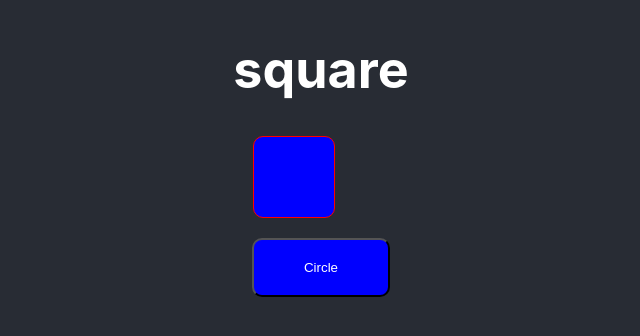
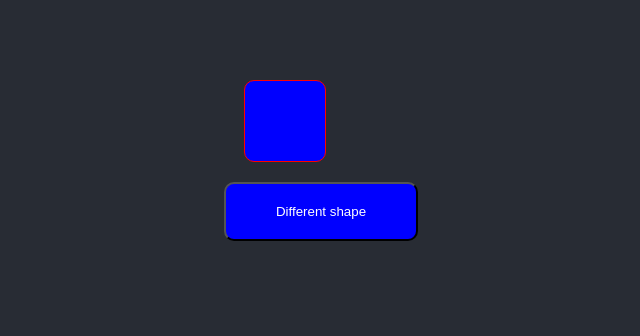
Before and after one commit to QuincyJ1/react-base, a React (Create React App) app: page / in a window 1280 px wide. Shown: the part 250-586 px from the top of the page, without its empty margins (319-959 px from the left). Built offline with nearby package versions, Linux system fonts and the light colour scheme.

Commit message:
react state exercise 1

```diff
--- a/src/App.scss
+++ b/src/App.scss
@@ -42,17 +42,21 @@
   width: 100%;
   justify-content: center;
   flex-wrap: wrap;
+  padding: 50px 100px;
+  box-sizing: border-box;
   .sq {
+    width: 200px;
     height: 200px;
-    width: 200px;
     background-color: blue;
-    border: 1px solid red;
+    border: 1px solid #808080;
+    margin: 5px;
     display: flex;
     justify-content: center;
     align-items: center;
+    flex-direction: column;
+    font-size: 2rem;
+    color: #fff;
     border-radius: 10px;
-    margin: 5px;
-    flex-direction: column;
 
   }
 }
@@ -78,8 +82,10 @@
   flex-direction: column;
 }
 .circle {
-  width: 100px;
-  height: 100px;
+  width: 80px;
+  height: 80px;
   border-radius: 50%;
   background-color: red;
+  margin: 20px;
+
 }
--- a/src/Components/React state/CircleBtn.jsx
+++ b/src/Components/React state/CircleBtn.jsx
@@ -1,23 +1,18 @@
 import { useState } from 'react';
+import Random from './Random.jsx';
 
 function CircleBtn() {
-    const [circle, setCircle] = useState(false);
+    const [sq, setSq] = useState(true);
 
-
-    const shape = () => {
-        setCircle(prevState => !prevState);
-      };
-
-
-      return (
-        <div>
-          <h1>{circle ? 'circle' : 'square'}</h1>
-          <div className={circle ? 'circle' : 'square'}></div>
-          <button className="red" onClick={shape}>
-            {circle ? 'Square' : 'Circle'}
-          </button>
-        </div>
-      );
+   const shape = () => {
+    setSq(!sq)
+   };
+     return (
+     <div>
+      <div className={sq ? 'square' : 'circle'} ></div>
+      <button className='red' onClick={shape}>Different shape</button>
+     </div>
+     )
       }
 
 export default CircleBtn;
--- /dev/null
+++ b/src/Components/React state/Random.jsx
@@ -0,0 +1,6 @@
+function Random(min, max) {
+    min = Math.ceil(min);
+    max = Math.floor(max);
+    return Math.floor(Math.random() * (max - min + 1) + min); // The maximum is inclusive and the minimum is inclusive
+  }
+  export default Random;
```
Also changed, not shown: src/Components/React state/2uzdState.jsx (added).
